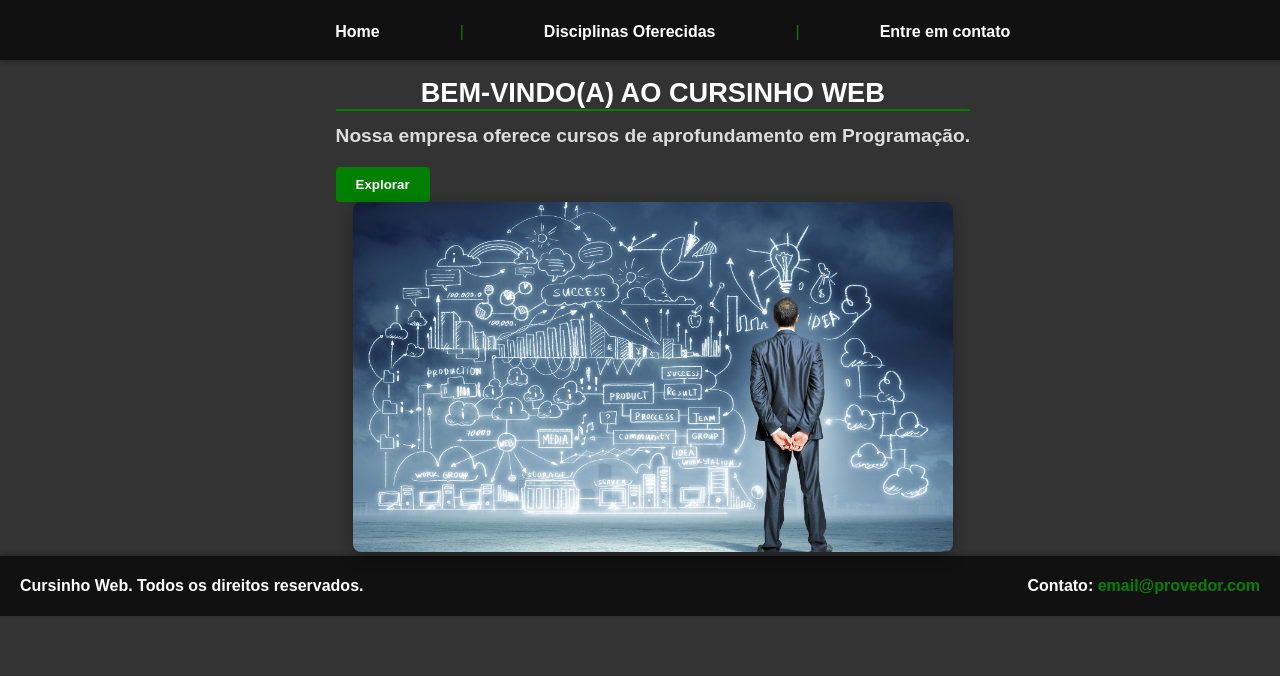
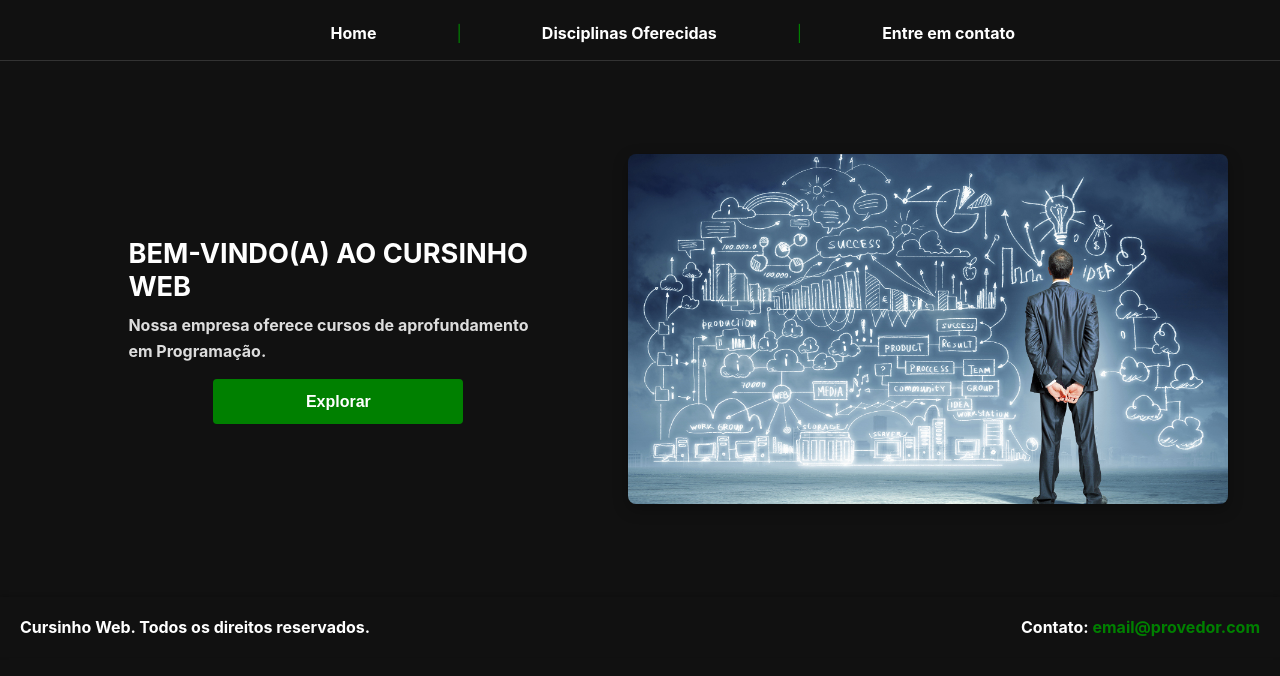
Before and after one commit to AleksandDev/Cursinho-Web, a plain HTML site: page index.html in a window 1280 px wide. Drawn offline with Linux system fonts and the light colour scheme.

Commit message:
Update styles.css

```diff
--- a/styles.css
+++ b/styles.css
@@ -5,9 +5,10 @@
 }
 
 * body {
-    background: #333;
-    font-family: "Centra No2 Bold", sans-serif;
+    background: #111;
+    font-family: -apple-system, BlinkMacSystemFont, "Segoe UI", Roboto, Oxygen, Ubuntu, Cantarell, "Open Sans", "Helvetica Neue", sans-serif;
     color: white;
+    height: 100vh;
 }
 
 header {
@@ -20,7 +21,7 @@ header {
     padding: 10px 20px;
     background: #111;
     color: green;
-    box-shadow: 0 2px 5px rgba(0, 0, 0, 0.2);
+    border-bottom: #333 solid 1px;
 }
 
 nav {
@@ -77,21 +78,46 @@ footer {
  h1{
     color: white;
     text-align: center;
-    border-bottom: 2px solid green;
     font-size: 1.7rem;
  }
 
  h2{
     text-align: center;
     font-size: 1.2rem;
-    border-bottom: 2px solid green;
  }
 
     h3{
         text-align: center;
         font-size: 1.1rem;
-        border-bottom: 2px solid green;
     }
+
+.main-inicio{
+    display: flex;
+    align-items: center;
+    gap: 80px;
+    padding: 12% 0% 7% 6%;
+    max-width: 1100px;
+    margin: 0 auto;
+}
+
+.div-inicio{
+    justify-items: center;
+}
+
+.bt-inicio{
+    background-color: green;
+    color: white;
+    border: none;
+    width: 250px;
+    height: 45px;
+    padding: 8px 16px;
+    border-radius: 4px;
+    cursor: pointer;
+    font-weight: bold;
+    font-size: 16px;
+    transition: background-color 0.3s;
+    align-self: flex-start;
+}
 
  /* estilos para pagina de cursos */
 
@@ -104,9 +130,9 @@ footer {
 }
 
 .curso {
-    background-color: #111;
+    background-color:rgba(255, 255, 255, 0.05);
     padding: 20px;
-    border: 1px solid green;
+    border-radius: 10px;
     display: flex;
     flex-direction: column;
     height: 95%;
@@ -164,10 +190,13 @@ button {
     background-color: green;
     color: white;
     border: none;
+    width: 140px;
+    height: 45px;
     padding: 8px 16px;
     border-radius: 4px;
     cursor: pointer;
     font-weight: bold;
+    font-size: 16px;
     transition: background-color 0.3s;
     align-self: flex-start;
 }
@@ -176,14 +205,20 @@ button:hover {
     background-color: #006400;
 }
 
+.div-inicio h1{
+        color: white;
+        text-align: center;
+        font-size: 1.7rem;
+        text-align: left;
+}
+
 .p-inicio{
-    font-size: 1.2rem;
+    font-size: 1.0rem;
+    text-align: left;
     line-height: 1.6;
     margin-bottom: 15px;
     color: #ddd;
     max-width: 700px;
-    margin-left: auto;
-    margin-right: auto;
 }
 
 .img-inicio{
@@ -260,14 +295,3 @@ input[type="radio"] {
     accent-color: green;
     margin-right: 5px;
 }
-
-button {
-    background-color: green;
-    color: white;
-    border: none;
-    padding: 10px 20px;
-    margin-right: 10px;
-    cursor: pointer;
-    border-radius: 4px;
-    font-weight: bold;
-}
```
